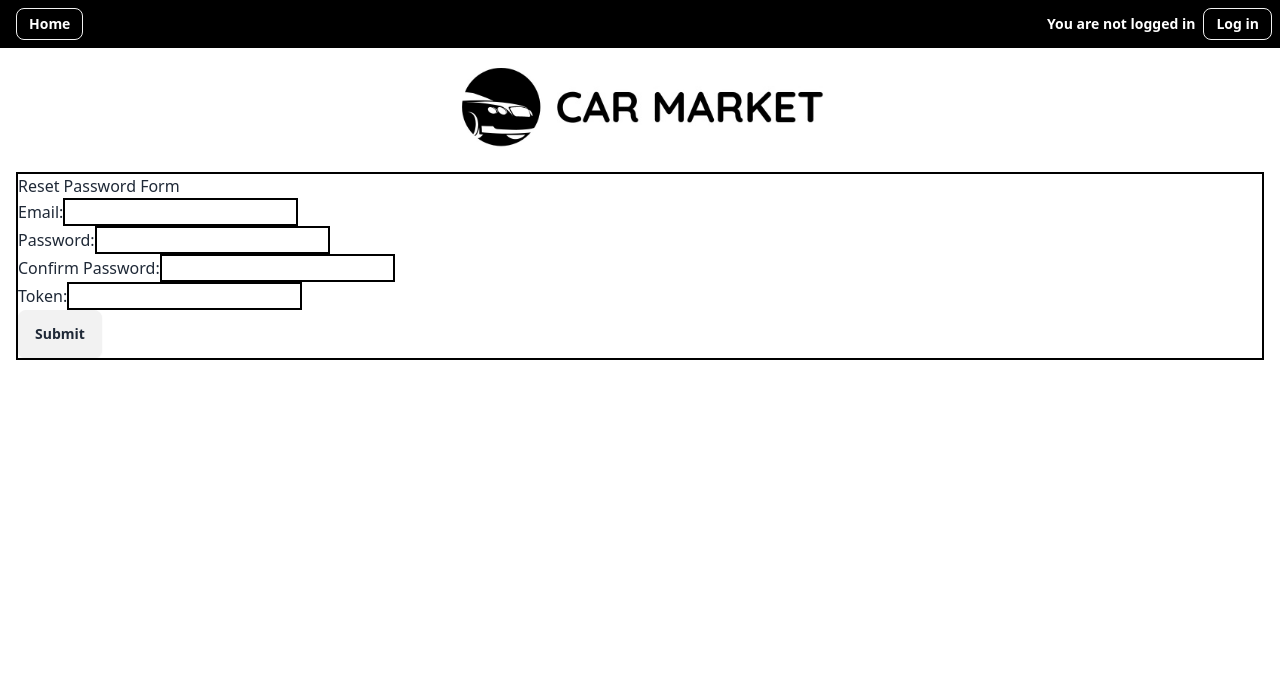
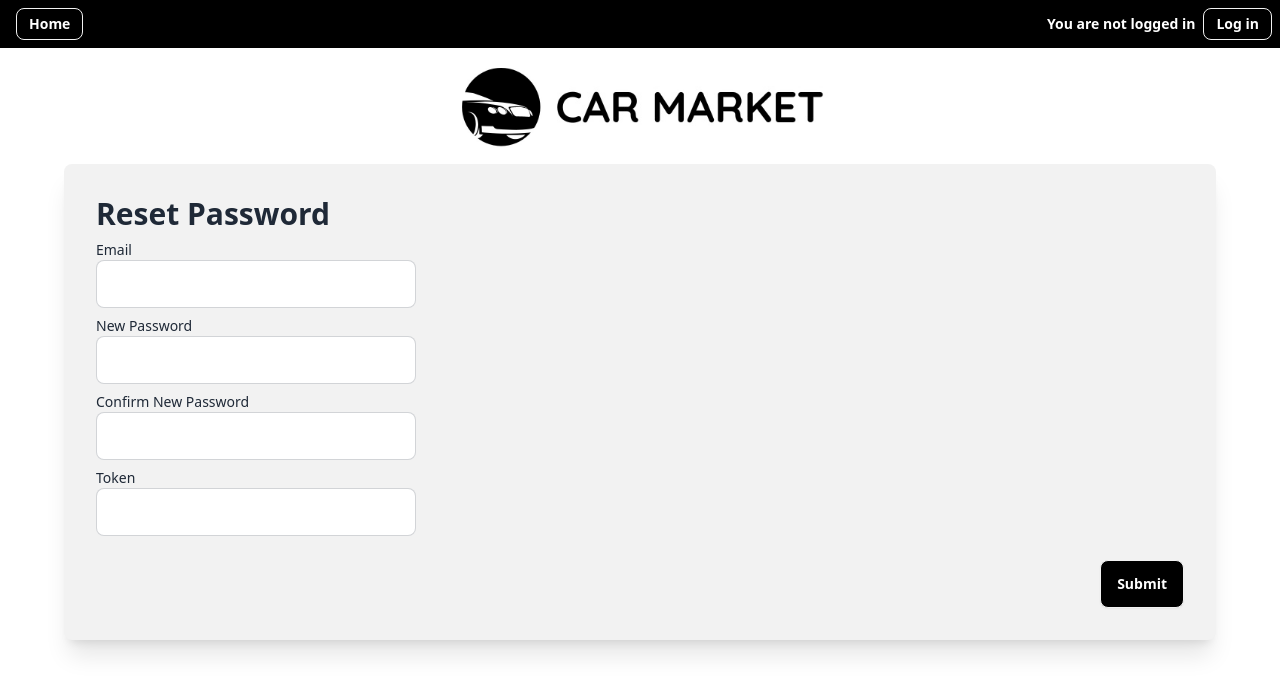
Before and after one commit to Duje0801/car-market, a React (Vite) app in the folder client/: page /resetPassword in a window 1280 px wide. Shown: the top 694 px of the page. Built offline with nearby package versions, Linux system fonts and the light colour scheme.

Commit message:
added: daisyUi elements to resetPassword page (FE)

```diff
--- a/client/src/pages/auth/resetPassword.tsx
+++ b/client/src/pages/auth/resetPassword.tsx
@@ -2,7 +2,8 @@ import React, { FormEvent, useState } from "react";
 import { useNavigate } from "react-router-dom";
 import { useSelector } from "react-redux";
 import { store } from "../../store";
-import { Hourglass } from "react-loader-spinner";
+import { WaitingDots } from "../../components/elements/waitingDots";
+import { ErrorMessage } from "../../components/elements/errorMessage";
 import axios from "axios";
 
 export function ResetPassword() {
@@ -22,6 +23,7 @@ export function ResetPassword() {
 
   const navigate = useNavigate();
 
+  //Form data states changes
   const handleChangeEmail = (event: React.ChangeEvent<HTMLInputElement>) => {
     setEmail(event.target.value);
   };
@@ -56,15 +58,15 @@ export function ResetPassword() {
     }
 
     try {
-      const data = new FormData();
-      data.append("email", email);
-      data.append("password", password);
-      data.append("confirmPassword", confirmPassword);
-      data.append("token", token);
+      const formData = new FormData();
+      formData.append("email", email);
+      formData.append("password", password);
+      formData.append("confirmPassword", confirmPassword);
+      formData.append("token", token);
 
       await axios.post(
         "http://localhost:4000/api/v1/user/resetPassword",
-        data,
+        formData,
         {
           headers: {
             "Content-Type": "application/json",
@@ -88,28 +90,57 @@ export function ResetPassword() {
     }
   };
 
-  if (!isChecked) return <div>Loading...</div>;
-  else if (data.username) return <div>You are already logged in!</div>;
-  else
+  if (!isChecked) {
     return (
+      <main>
+        <WaitingDots size={"md"} />{" "}
+      </main>
+    );
+  } else if (data.username) {
+    {
+      /* If the user is already logged in */
+    }
+    return (
+      <main>
+        <ErrorMessage text={"You are already logged in!"} />
+      </main>
+    );
+  } else
+    return (
+      <main className="pb-4">
+        {/* Waiting while the token is checked for validity */}
+        {isSaving ? (
+          <WaitingDots size={"md"} />
+        ) : (
           <>
-        <form onSubmit={handleSubmit} className="border-2 border-black m-4">
-          <p>Reset Password Form</p>
-          {error && <p className="text-red-500">{error}</p>}
-          <div>
-            <label htmlFor="emailField">Email:</label>
+            {error && <ErrorMessage text={error} />}
+            {/* Reset password form */}
+            <form
+              onSubmit={handleSubmit}
+              className="card bg-base-200 p-4 gap-2 shadow-xl mx-auto mt-2 rounded-lg w-[90vw]"
+            >
+              <div className="card-body p-4">
+                <p className="card-title text-3xl">Reset Password</p>
+                {/* Email input */}
+                <label className="form-control w-full max-w-xs">
+                  <div className="label p-0">
+                    <span className="label-text">Email</span>
+                  </div>
                   <input
                     type="email"
                     maxLength={40}
                     id="emailField"
                     value={email}
                     onChange={handleChangeEmail}
-              className="border-2 border-black"
+                    className="input input-bordered w-full max-w-xs"
                     required
                   />
+                </label>
+                {/* Password input */}
+                <label className="form-control w-full max-w-xs">
+                  <div className="label p-0">
+                    <span className="label-text">New Password</span>
                   </div>
-          <div>
-            <label htmlFor="passwordField">Password:</label>
                   <input
                     type="password"
                     minLength={9}
@@ -117,12 +148,15 @@ export function ResetPassword() {
                     id="passwordField"
                     value={password}
                     onChange={handleChangePassword}
-              className="border-2 border-black"
+                    className="input input-bordered w-full max-w-xs"
                     required
-            />{" "}
+                  />
+                </label>
+                {/* Confirm password input */}
+                <label className="form-control w-full max-w-xs">
+                  <div className="label p-0">
+                    <span className="label-text">Confirm New Password</span>
                   </div>
-          <div>
-            <label htmlFor="confirmPasswordField">Confirm Password:</label>
                   <input
                     type="password"
                     minLength={9}
@@ -130,12 +164,15 @@ export function ResetPassword() {
                     id="confirmPasswordField"
                     value={confirmPassword}
                     onChange={handleChangeConfirmPassword}
-              className="border-2 border-black"
+                    className="input input-bordered w-full max-w-xs"
                     required
-            />{" "}
+                  />
+                </label>
+                {/* Token input */}
+                <label className="form-control w-full max-w-xs">
+                  <div className="label p-0">
+                    <span className="label-text">Token</span>
                   </div>
-          <div>
-            <label htmlFor="tokenField">Token:</label>
                   <input
                     type="password"
                     minLength={1}
@@ -143,28 +180,20 @@ export function ResetPassword() {
                     id="tokenField"
                     value={token}
                     onChange={handleChangeToken}
-              className="border-2 border-black"
+                    className="input input-bordered w-full max-w-xs"
                     required
-            />{" "}
-          </div>
-
-          <div>
-            <button type="submit" className="btn">
+                  />
+                </label>
+                {/* Submit button */}
+                <div className="card-actions justify-end mt-4">
+                  <button type="submit" className="btn bg-black text-white">
                     Submit
                   </button>
                 </div>
+              </div>
             </form>
-        {isSaving && (
-          <Hourglass
-            visible={true}
-            height="80"
-            width="80"
-            ariaLabel="hourglass-loading"
-            wrapperStyle={{}}
-            wrapperClass=""
-            colors={["#306cce", "#72a1ed"]}
-          />
+          </>
         )}
-      </>
+      </main>
     );
 }
```
Also changed, not shown: 1 other file (tests, documents, lock files or other folders). Lines whose indentation alone changed are shown as unchanged.
